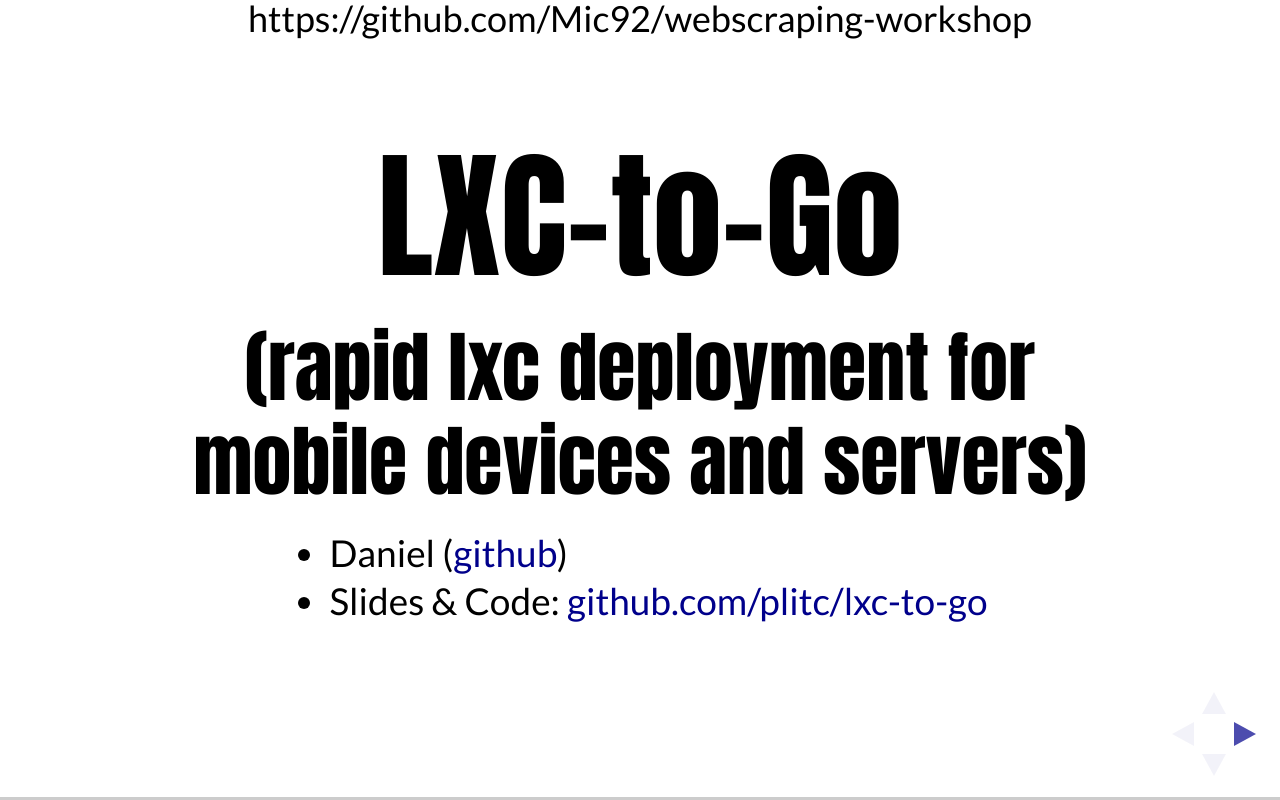
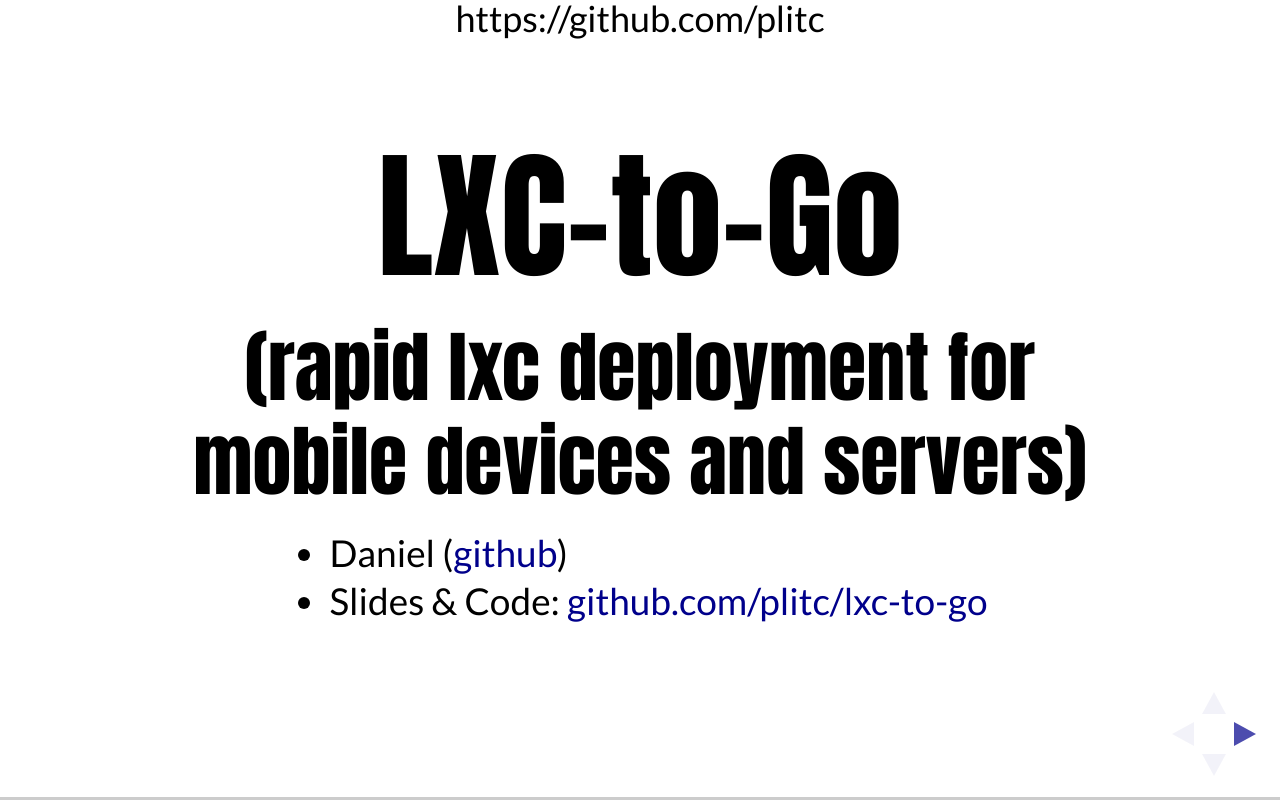
Before and after one commit to plitc/plitc.github.io, a website: page lxc-to-go/presentation/index.html in a window 1280 px wide. Drawn offline with Linux system fonts and the light colour scheme; a web font is replaced by a local one.

Commit message:
Version: 0.0.0.1 lxc-to-go 0.0.0.2

```diff
--- a/lxc-to-go/presentation/index.html
+++ b/lxc-to-go/presentation/index.html
@@ -58,7 +58,7 @@
           data-charset="utf-8">
         </section>
       </div>
-      <center>https://github.com/Mic92/webscraping-workshop</center>
+      <center>https://github.com/plitc</center>
 		</div>
 
 		<script src="lib/js/head.min.js"></script>
```
Also changed, not shown: lxc-to-go/presentation/Screenshot_2015-10-23-21-51-37.png (deleted), lxc-to-go/presentation/android-screen.png (deleted), lxc-to-go/presentation/ios-screen.png (deleted), lxc-to-go/presentation/mobile_de1.png (deleted).
